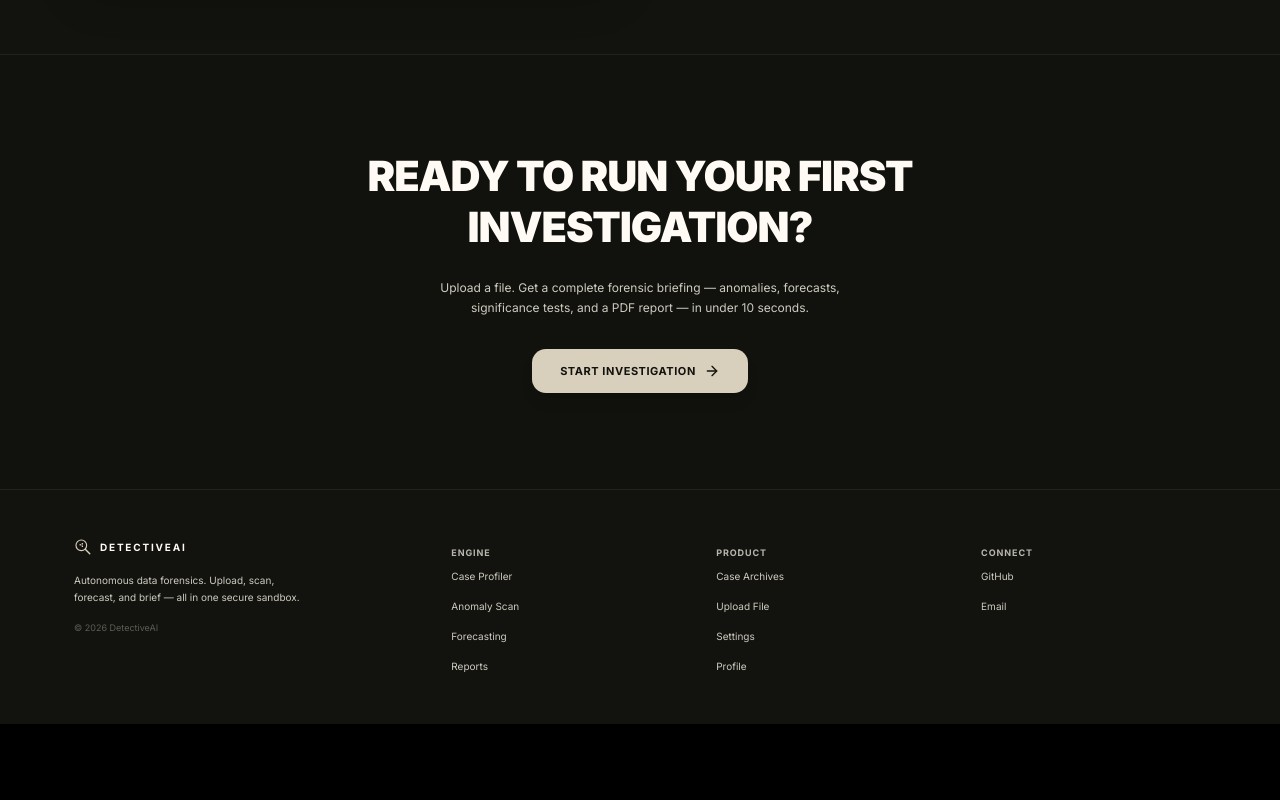
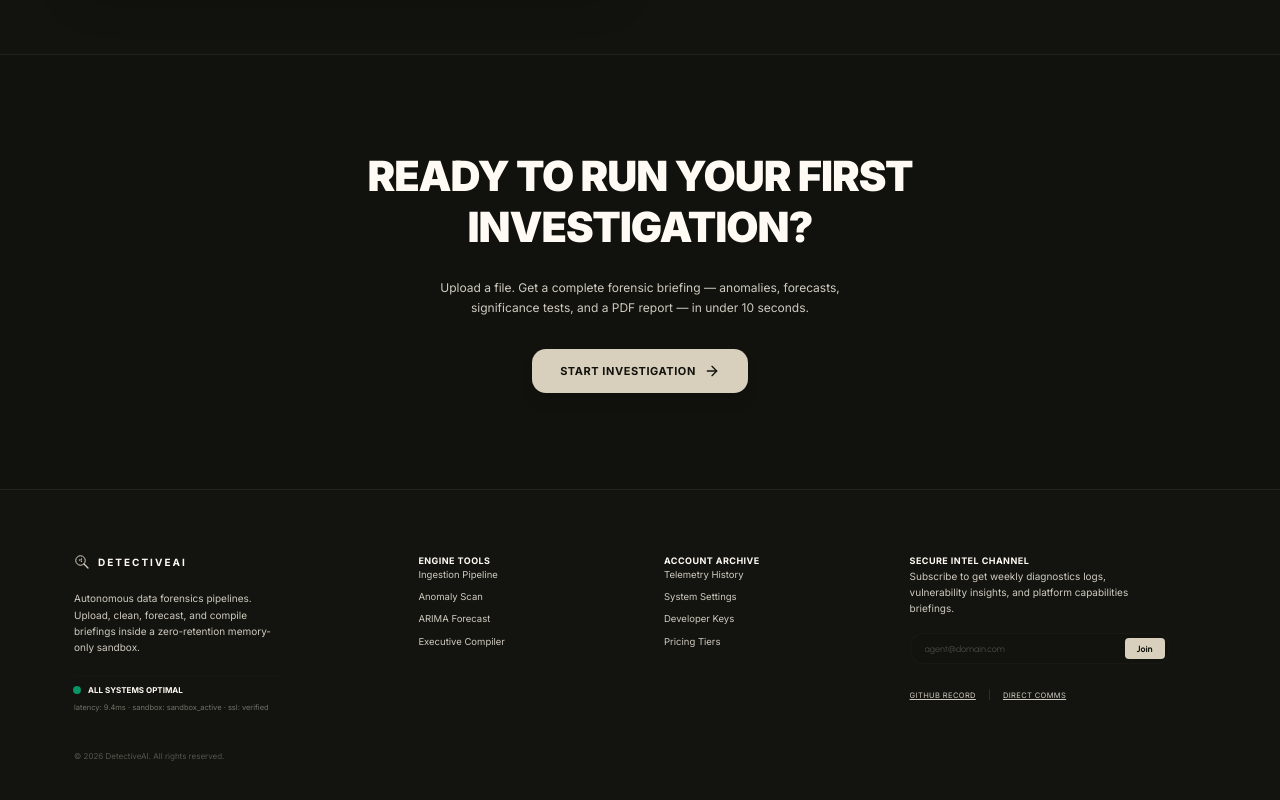
Before and after one commit to mannaxsara/detective-ai, a Next.js app in the folder frontend/: page / in a window 1280 px wide. Shown: the part 2294-3094 px from the top of the page. Before the commit the page ends 3018 px from the top, so only its background shows below. Built offline with nearby package versions, Linux system fonts and the light colour scheme.

Commit message:
design: upgrade footer with operational status telemetry and working newsletter subscription form

```diff
--- a/frontend/src/app/page.tsx
+++ b/frontend/src/app/page.tsx
@@ -201,6 +201,10 @@ export default function HomePage() {
   const [timelineScanStatus, setTimelineScanStatus] = useState<"idle" | "scanning" | "done">("idle");
   const [timelineForecastPeriod, setTimelineForecastPeriod] = useState<30 | 60 | 90>(90);
   const [timelineExportStatus, setTimelineExportStatus] = useState<"idle" | "generating" | "done">("idle");
+
+  // Footer interactive states
+  const [footerEmail, setFooterEmail] = useState("");
+  const [footerSubscribed, setFooterSubscribed] = useState(false);
 
   const runTimelineScan = () => {
     if (timelineScanStatus === "scanning") return;
@@ -1204,32 +1208,114 @@ print(res.health_score)`.split("\n").map((line, i) => (
       {/* ══════════════════════════════════════════════════════
           FOOTER
       ══════════════════════════════════════════════════════ */}
-      <footer className="relative z-10 border-t border-border py-12 bg-card/20">
-        <div className="max-w-[1180px] mx-auto px-6 grid grid-cols-1 md:grid-cols-[1.5fr_1fr_1fr_1fr] gap-10">
+      <footer className="relative z-10 border-t border-border py-16 bg-card/25">
+        <div className="max-w-[1180px] mx-auto px-6 grid grid-cols-1 md:grid-cols-[1.2fr_0.8fr_0.8fr_1.2fr] gap-12 font-mono text-[9px]">
+
+          {/* Logo & Operational Status */}
+          <div className="space-y-5">
+            <div className="flex items-center gap-2 text-primary">
+              <LogoMark size={16} />
+              <span className="font-bold text-[10px] uppercase tracking-[0.2em] text-foreground">DetectiveAI</span>
+            </div>
+            <p className="text-[10px] text-muted-foreground leading-relaxed max-w-[210px] font-sans">
+              Autonomous data forensics pipelines. Upload, clean, forecast, and compile briefings inside a zero-retention memory-only sandbox.
+            </p>
+            <div className="space-y-1.5 pt-2 border-t border-border/20 max-w-[210px]">
+              <div className="flex items-center gap-2">
+                <span className="w-1.5 h-1.5 rounded-full bg-emerald-400 animate-ping shrink-0" />
+                <span className="text-[8px] font-bold text-foreground">ALL SYSTEMS OPTIMAL</span>
+              </div>
+              <div className="text-[7.5px] text-muted-foreground/50">
+                latency: 9.4ms · sandbox: sandbox_active · ssl: verified
+              </div>
+            </div>
+            <p className="text-[8px] text-muted-foreground/35 pt-4">© {new Date().getFullYear()} DetectiveAI. All rights reserved.</p>
+          </div>
+
+          {/* Links Col 1 */}
           <div className="space-y-4">
-            <div className="flex items-center gap-2 text-primary">
-              <LogoMark size={18} />
-              <span className="font-mono font-bold text-[10px] uppercase tracking-[0.18em] text-foreground">DetectiveAI</span>
+            <span className="font-bold uppercase tracking-wider text-foreground">Engine Tools</span>
+            <ul className="space-y-2">
+              {[
+                { name: "Ingestion Pipeline", path: "/upload" },
+                { name: "Anomaly Scan", path: "/dashboard" },
+                { name: "ARIMA Forecast", path: "/dashboard" },
+                { name: "Executive Compiler", path: "/dashboard" }
+              ].map((lk, idx) => (
+                <li key={idx}>
+                  <Link href={lk.path} className="text-muted-foreground hover:text-primary transition-colors text-[9.5px] font-sans block">{lk.name}</Link>
+                </li>
+              ))}
+            </ul>
+          </div>
+
+          {/* Links Col 2 */}
+          <div className="space-y-4">
+            <span className="font-bold uppercase tracking-wider text-foreground">Account Archive</span>
+            <ul className="space-y-2">
+              {[
+                { name: "Telemetry History", path: "/history" },
+                { name: "System Settings", path: "/settings" },
+                { name: "Developer Keys", path: "/profile" },
+                { name: "Pricing Tiers", path: "/pricing" }
+              ].map((lk, idx) => (
+                <li key={idx}>
+                  <Link href={lk.path} className="text-muted-foreground hover:text-primary transition-colors text-[9.5px] font-sans block">{lk.name}</Link>
+                </li>
+              ))}
+            </ul>
+          </div>
+
+          {/* Newsletter / Intel Channel */}
+          <div className="space-y-4">
+            <span className="font-bold uppercase tracking-wider text-foreground">Secure Intel Channel</span>
+            <p className="text-[10px] text-muted-foreground leading-relaxed font-sans max-w-[240px]">
+              Subscribe to get weekly diagnostics logs, vulnerability insights, and platform capabilities briefings.
+            </p>
+
+            {footerSubscribed ? (
+              <div className="p-3 border border-emerald-500/20 bg-emerald-500/5 rounded-xl space-y-1 max-w-[260px] animate-fade-in">
+                <div className="text-emerald-400 font-bold flex items-center gap-1.5">
+                  <CheckCircle2 className="w-3.5 h-3.5" /> Channel active
+                </div>
+                <p className="text-[7.5px] text-muted-foreground font-sans">Secure telemetry alerts initialized. Welcome agent.</p>
+              </div>
+            ) : (
+              <form
+                onSubmit={(e) => {
+                  e.preventDefault();
+                  if (footerEmail.trim()) setFooterSubscribed(true);
+                }}
+                className="flex items-center border border-border/40 hover:border-primary/45 focus-within:border-primary bg-background/25 rounded-xl overflow-hidden max-w-[260px] p-1 transition-all"
+              >
+                <input
+                  type="email"
+                  required
+                  placeholder="agent@domain.com"
+                  value={footerEmail}
+                  onChange={(e) => setFooterEmail(e.target.value)}
+                  className="flex-1 bg-transparent border-0 outline-0 ring-0 px-2.5 py-1 text-[9px] text-foreground font-mono placeholder:text-muted-foreground/30"
+                />
+                <button
+                  type="submit"
+                  className="px-3 py-1 rounded bg-primary text-primary-foreground font-bold hover:opacity-90 active:scale-95 transition-all cursor-pointer"
+                >
+                  Join
+                </button>
+              </form>
+            )}
+
+            <div className="flex gap-3 items-center pt-2">
+              <Link href="https://github.com/mannaxsara/detective-ai" target="_blank" className="text-muted-foreground hover:text-foreground transition-all">
+                <span className="text-[7.5px] uppercase tracking-wider underline">GitHub record</span>
+              </Link>
+              <span className="text-muted-foreground/20">|</span>
+              <a href="mailto:mannasarabilu@gmail.com" className="text-muted-foreground hover:text-foreground transition-all">
+                <span className="text-[7.5px] uppercase tracking-wider underline">Direct COMMS</span>
+              </a>
             </div>
-            <p className="text-[10px] text-muted-foreground leading-relaxed max-w-[240px]">
-              Autonomous data forensics. Upload, scan, forecast, and brief — all in one secure sandbox.
-            </p>
-            <p className="text-[9px] font-mono text-muted-foreground/40">© {new Date().getFullYear()} DetectiveAI</p>
           </div>
-          {[
-            { title: "Engine", links: [{ l: "Case Profiler", h: "/dashboard" }, { l: "Anomaly Scan", h: "/dashboard" }, { l: "Forecasting", h: "/dashboard" }, { l: "Reports", h: "/dashboard" }] },
-            { title: "Product", links: [{ l: "Case Archives", h: "/history" }, { l: "Upload File", h: "/upload" }, { l: "Settings", h: "/settings" }, { l: "Profile", h: "/profile" }] },
-            { title: "Connect", links: [{ l: "GitHub", h: "https://github.com/mannaxsara/detective-ai" }, { l: "Email", h: "mailto:mannasarabilu@gmail.com" }] },
-          ].map((col, i) => (
-            <div key={i} className="space-y-3">
-              <span className="text-[9px] font-mono font-bold uppercase tracking-widest text-foreground/70">{col.title}</span>
-              <ul className="space-y-1.5">
-                {col.links.map((lk, j) => (
-                  <li key={j}><Link href={lk.h} className="text-[10px] text-muted-foreground hover:text-foreground transition-colors">{lk.l}</Link></li>
-                ))}
-              </ul>
-            </div>
-          ))}
+
         </div>
       </footer>
     </div>
```
